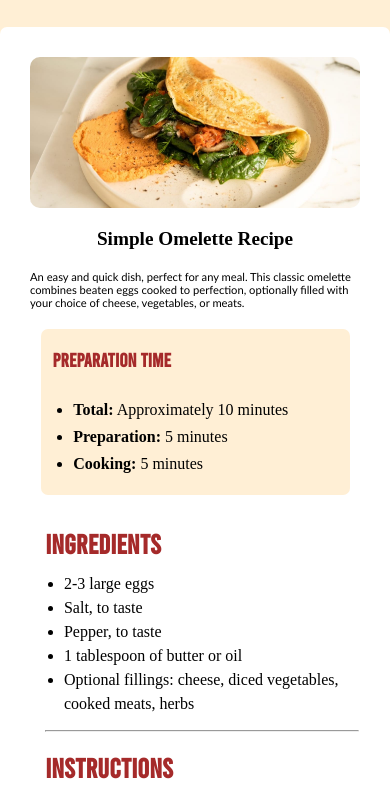
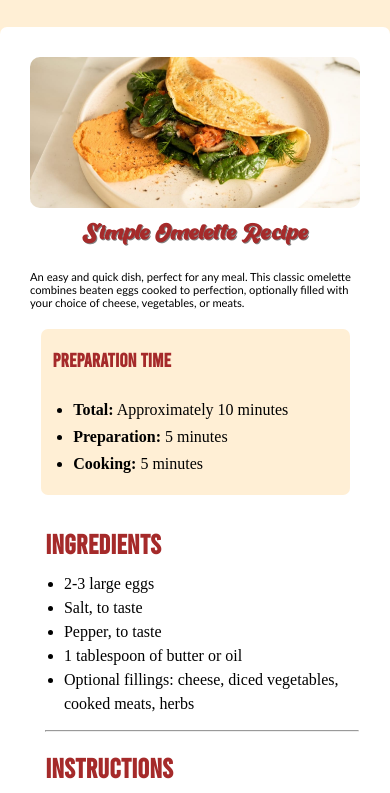
Before and after one commit to leoGomesss/projeto1, a plain HTML site: page index.html in a window 390 px wide. Shown: the top 793 px of the page. Drawn offline with Linux system fonts and the light colour scheme.

Commit message:
14012025[2]

```diff
--- a/estilo.css
+++ b/estilo.css
@@ -1,11 +1,18 @@
 @charset "UTF-8";
 
 @font-face {
-  font-family: fonte-principal;
-  src: url("Fontes/Ysabeau-Italic-VariableFont_wght.ttf");
+  font-family: fonte-cabecalho;
+  src: url("Fontes/January\ Night.ttf");
+}
 
+@font-face {
   font-family: fonte-secundaria;
   src: url("Fontes/Bebas-Regular.ttf");
+}
+
+@font-face {
+  font-family: fonte-final;
+  src: url("Fontes/Musician\ -\ Demo.otf");
 }
 * {
   margin: 0;
@@ -21,9 +28,11 @@ span {
   font-weight: bold;
 }
 h1 {
-  font-family: fonte-principal sans-serif;
-  font-size: 2.2em;
+  font-family: fonte-cabecalho;
+  font-size: 2.9em;
   font-weight: bold;
+  color: brown;
+  text-shadow: 1px 1px gray;
 }
 h2 {
   font-size: 1.7em;
@@ -163,7 +172,9 @@ p {
 }
 @media (max-width: 400px){
   h1 {
-    font-size: 1.2em;
+    font-family: fonte-final;
+    font-size: 1.6em;
+    font-weight: bold;
   }
 }
 @media (max-width: 400px){
```
Also changed, not shown: Fontes/January Night.ttf (added), Fontes/Musician - Demo.otf (added), Fontes/hHagi.ttf (added).
